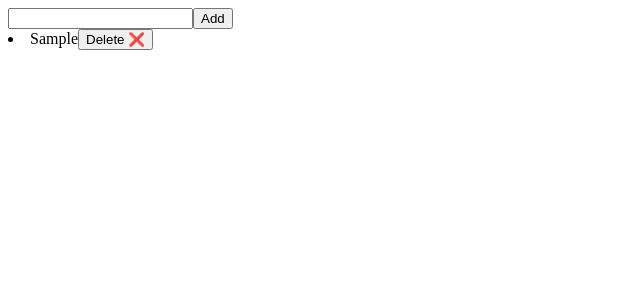
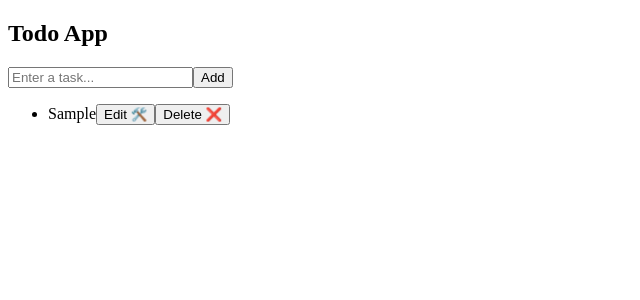
Before and after one commit to Mohammad-Aahil/notes-app, a React (Vite) app: page / in a window 1280 px wide. Both pictures are taken after typing "Sample" into the empty fields and a click on the button "Add". Shown: the top 300 px of the page, without its empty margins (0-640 px from the left). Built offline with nearby package versions, Linux system fonts and the light colour scheme.

Commit message:
Phase 3: Edit note Functionality

```diff
--- a/src/App.jsx
+++ b/src/App.jsx
@@ -1,49 +1,96 @@
 import React, { useState } from "react";
-import useInput from "./hooks/useInput";
 
 const App = () => {
+  // Input field state
   const [inputTodo, setInputTodo] = useState("");
+
+  // All tasks
   const [tasks, setTasks] = useState([]);
 
-  function addTasks(e) {
+  // Stores which task is currently being edited
+  const [editId, setEditId] = useState(null);
+
+  // Stores edited text
+  const [editText, setEditText] = useState("");
+
+  // Add a new task
+  const addTask = (e) => {
     e.preventDefault();
+
     if (!inputTodo.trim()) return;
-    setTasks([
-      ...tasks,
-      {
+
+    const newTask = {
       id: Date.now(),
       todoText: inputTodo,
-      },
-    ]);
+    };
+
+    setTasks([...tasks, newTask]);
     setInputTodo("");
-  }
+  };
 
-  const deleteTasks = (idToDelete) => {
-    return setTasks(tasks.filter((task) => task.id !== idToDelete));
+  // Delete task by id
+  const deleteTask = (idToDelete) => {
+    setTasks(tasks.filter((task) => task.id !== idToDelete));
   };
+
+  // Enter edit mode
+  const startEdit = (task) => {
+    setEditId(task.id);
+    setEditText(task.todoText);
+  };
+
+  // Save edited task
+  const saveEdit = (id) => {
+    const updatedTasks = tasks.map((task) =>
+      task.id === id ? { ...task, todoText: editText } : task,
+    );
+
+    setTasks(updatedTasks);
+    setEditId(null);
+    setEditText("");
+  };
+
   return (
     <div>
-      <form onSubmit={addTasks}>
+      <h2>Todo App</h2>
+
+      {/* Add Task Form */}
+      <form onSubmit={addTask}>
         <input
           type="text"
+          placeholder="Enter a task..."
           value={inputTodo}
           onChange={(e) => setInputTodo(e.target.value)}
         />
+
         <button type="submit">Add</button>
       </form>
 
+      {/* Task List */}
+      <ul>
         {tasks.map((task) => (
           <li key={task.id}>
-          {task.todoText}
-          <button
-            onClick={() => {
-              deleteTasks(task.id);
-            }}
-          >
-            Delete ❌
-          </button>
+            {editId === task.id ? (
+              <>
+                <input
+                  value={editText}
+                  onChange={(e) => setEditText(e.target.value)}
+                />
+
+                <button onClick={() => saveEdit(task.id)}>Save ✅</button>
+              </>
+            ) : (
+              <>
+                <span>{task.todoText}</span>
+
+                <button onClick={() => startEdit(task)}>Edit 🛠️</button>
+
+                <button onClick={() => deleteTask(task.id)}>Delete ❌</button>
+              </>
+            )}
           </li>
         ))}
+      </ul>
     </div>
   );
 };
```
Also changed, not shown: src/hooks/useInputRef.js (added, +12 -0 lines). Lines whose indentation alone changed are shown as unchanged.
